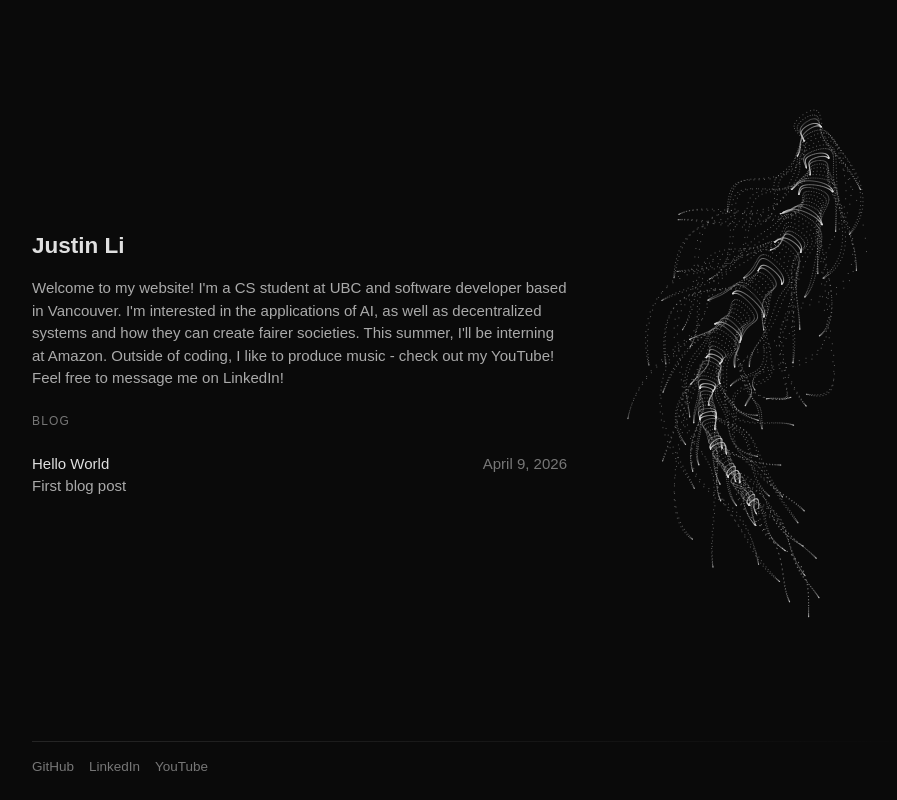
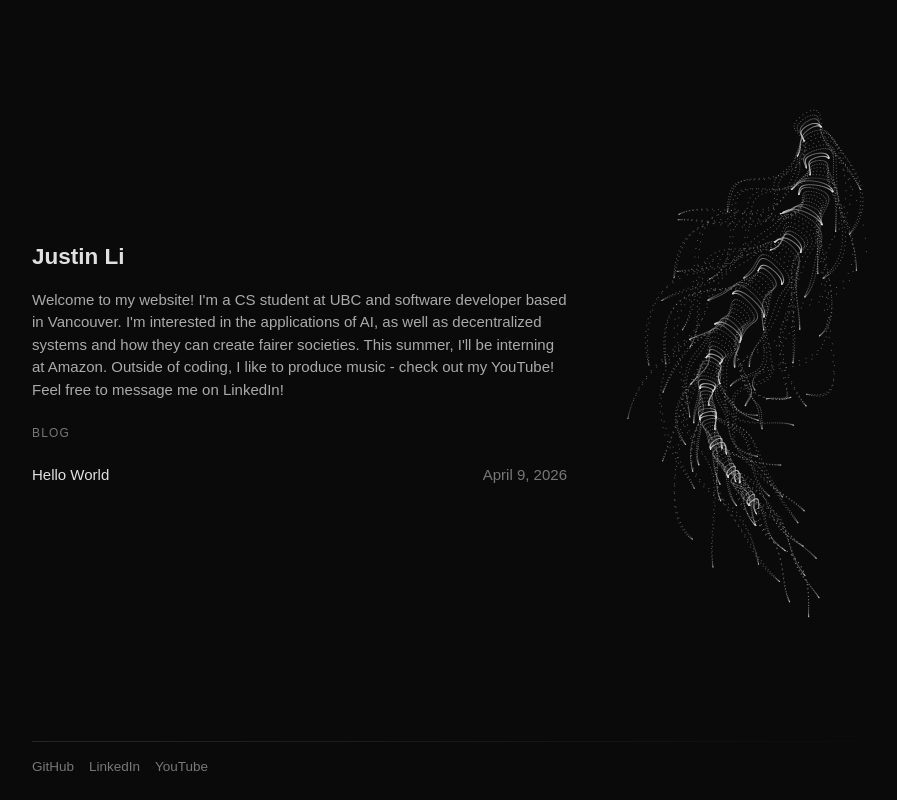
Before and after one commit to justinli34/justinlidev, a React (Vite) app: page / in a window 1280 px wide. Shown: the whole page, without its empty margins (168-1065 px from the left). Built offline with nearby package versions, Linux system fonts and the light colour scheme.

Commit message:
remove blog summary

```diff
--- a/src/components/BlogCard.tsx
+++ b/src/components/BlogCard.tsx
@@ -1,14 +1,8 @@
 import { Link } from "react-router";
+import { type BlogPostMetadata } from "../types/blog";
 import styles from "./BlogCard.module.css";
 
-type BlogCardProps = {
-  date: string;
-  slug: string;
-  summary: string;
-  title: string;
-};
-
-export default function BlogCard({ date, slug, summary, title }: BlogCardProps) {
+export default function BlogCard({ date, slug, title }: BlogPostMetadata) {
   return (
     <article>
       <Link to={`/blog/${slug}`} className={styles.card}>
@@ -16,7 +10,6 @@ export default function BlogCard({ date, slug, summary, title }: BlogCardProps)
           <h3 className={styles.title}>{title}</h3>
           <p className={styles.date}>{date}</p>
         </div>
-        <p className={styles.summary}>{summary}</p>
       </Link>
     </article>
   );
--- a/src/content/blog/hello-world.mdx
+++ b/src/content/blog/hello-world.mdx
@@ -2,7 +2,6 @@ export const metadata = {
   slug: "hello-world",
   title: "Hello World",
   date: "April 9, 2026",
-  summary: "First blog post",
 };
 
 This is my first blog post!
--- a/src/content/blogPosts.ts
+++ b/src/content/blogPosts.ts
@@ -1,4 +1,4 @@
-import type { BlogPostMetadata } from "./blogPostMetadata";
+import type { BlogPostMetadata } from "../types/blog";
 
 type BlogPostModule = {
   default: () => React.JSX.Element;
--- a/src/pages/HomePage.tsx
+++ b/src/pages/HomePage.tsx
@@ -30,13 +30,7 @@ export default function HomePage() {
             <h2>Blog</h2>
             <div className={styles.blogList}>
               {blogPosts.map((post) => (
-                <BlogCard
-                  key={post.slug}
-                  date={post.date}
-                  slug={post.slug}
-                  summary={post.summary}
-                  title={post.title}
-                />
+                <BlogCard key={post.slug} date={post.date} slug={post.slug} title={post.title} />
               ))}
             </div>
           </section>
--- a/src/content/blogPostMetadata.ts
+++ b/src/types/blog.ts
@@ -2,5 +2,4 @@ export type BlogPostMetadata = {
   slug: string;
   title: string;
   date: string;
-  summary: string;
 };
--- a/src/types/mdx.d.ts
+++ b/src/types/mdx.d.ts
@@ -1,4 +1,4 @@
-import type { BlogPostMetadata } from "../content/blogPostMetadata";
+import type { BlogPostMetadata } from "./blog";
 
 declare module "*.mdx" {
   export const metadata: BlogPostMetadata;
```
